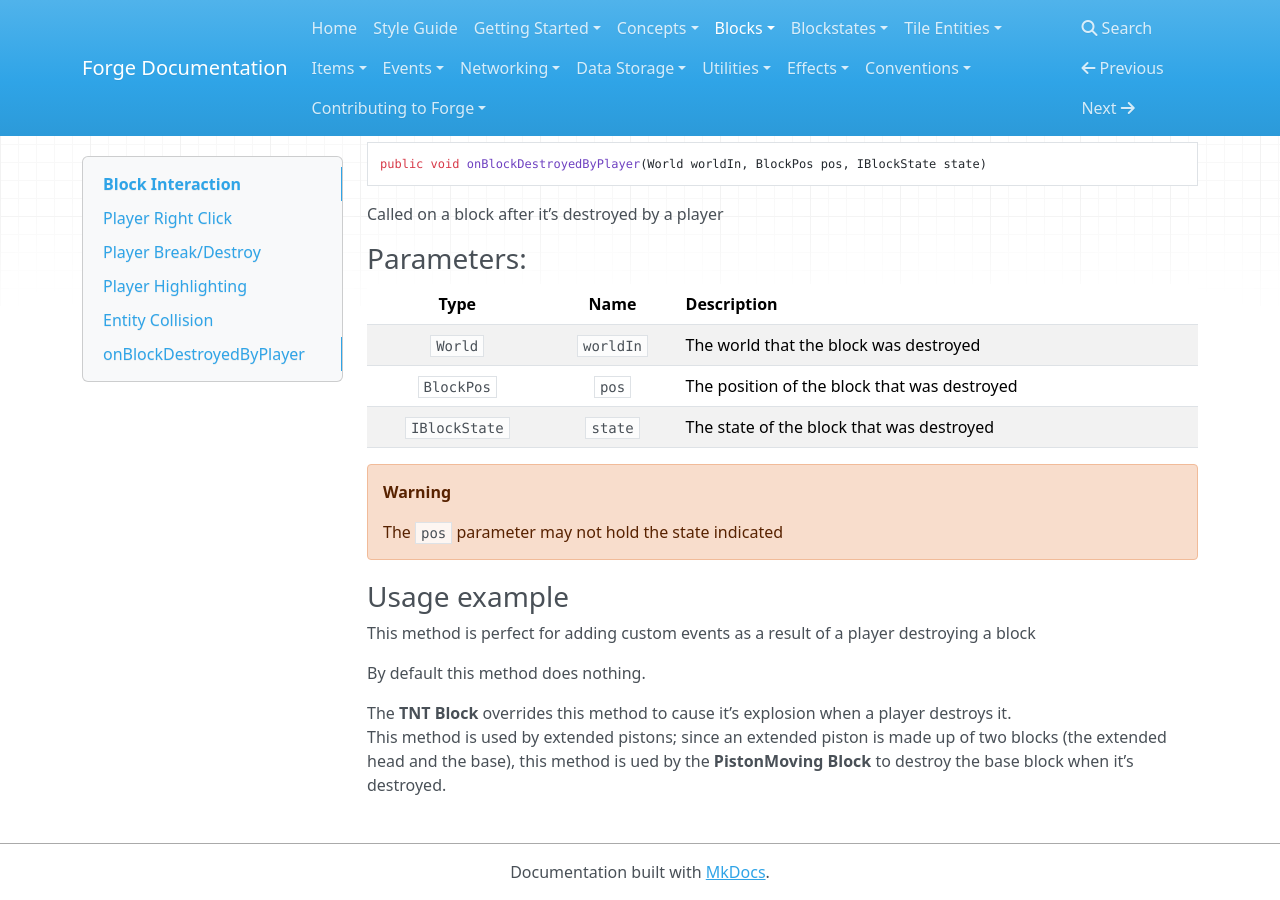
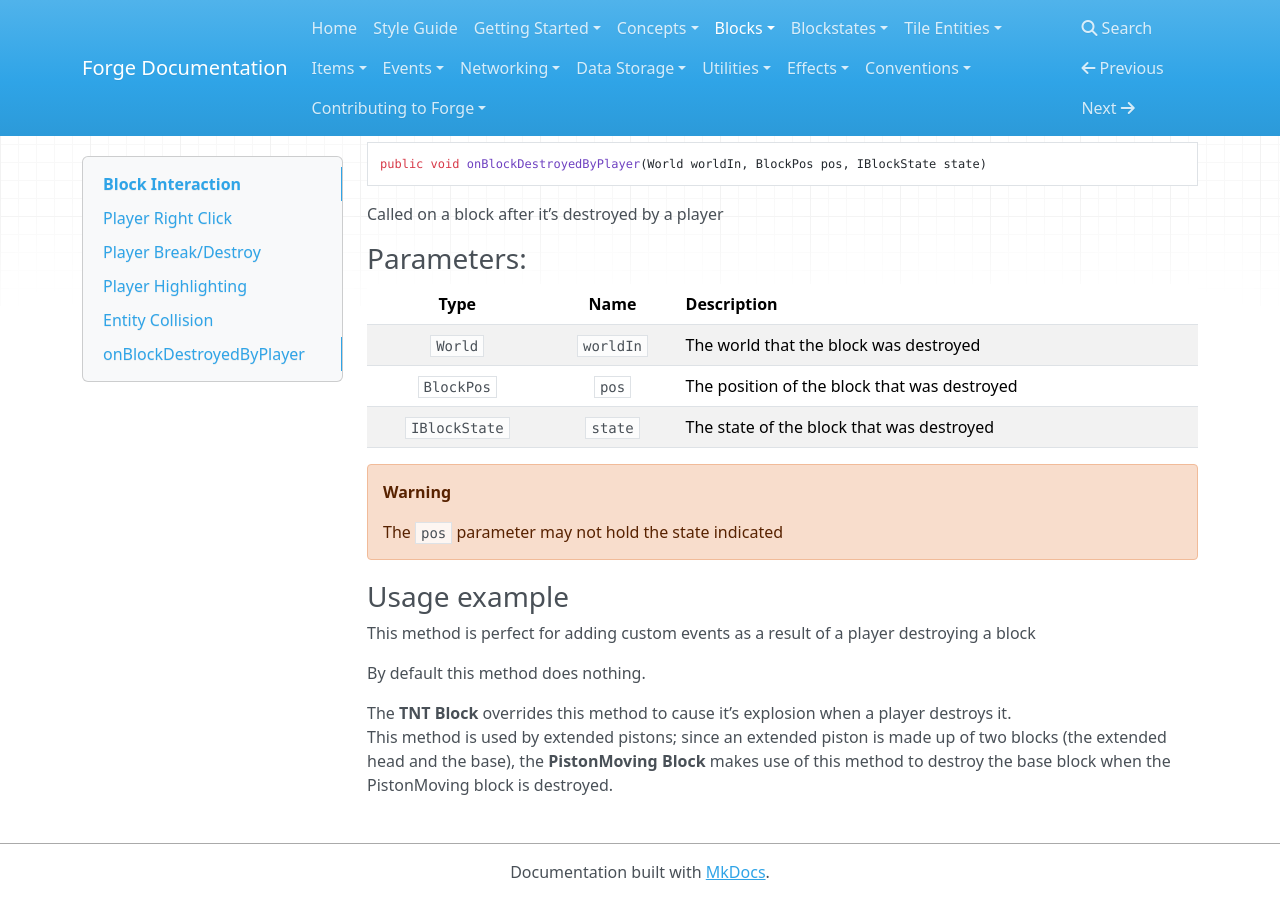
Before and after one commit to MinecraftForge/Documentation, an MkDocs documentation site: the page built from docs/blocks/interaction.md, in a window 1280 px wide and 900 px high, scrolled down 2185 px. Built offline with MkDocs 1.6.1, drawn with Linux system fonts in a browser that asks for light colours; nearby versions of some CDN libraries; old or Windows-style settings are respelled for this version of MkDocs.

Commit message:
updated wording (removing typo at the same time)

```diff
--- a/docs/blocks/interaction.md
+++ b/docs/blocks/interaction.md
@@ -101,7 +101,7 @@ By default this method does nothing.
 
 The **TNT Block** overrides this method to cause it's explosion when a player destroys it.
 This method is used by extended pistons; since an extended piston is made up of two blocks (the extended head and the base),
-this method is ued by the **PistonMoving Block** to destroy the base block when it's destroyed.
+the **PistonMoving Block** makes use of this method to destroy the base block when the PistonMoving block is destroyed.
 
 
 [sidedness]: ../concepts/sides.md
```
